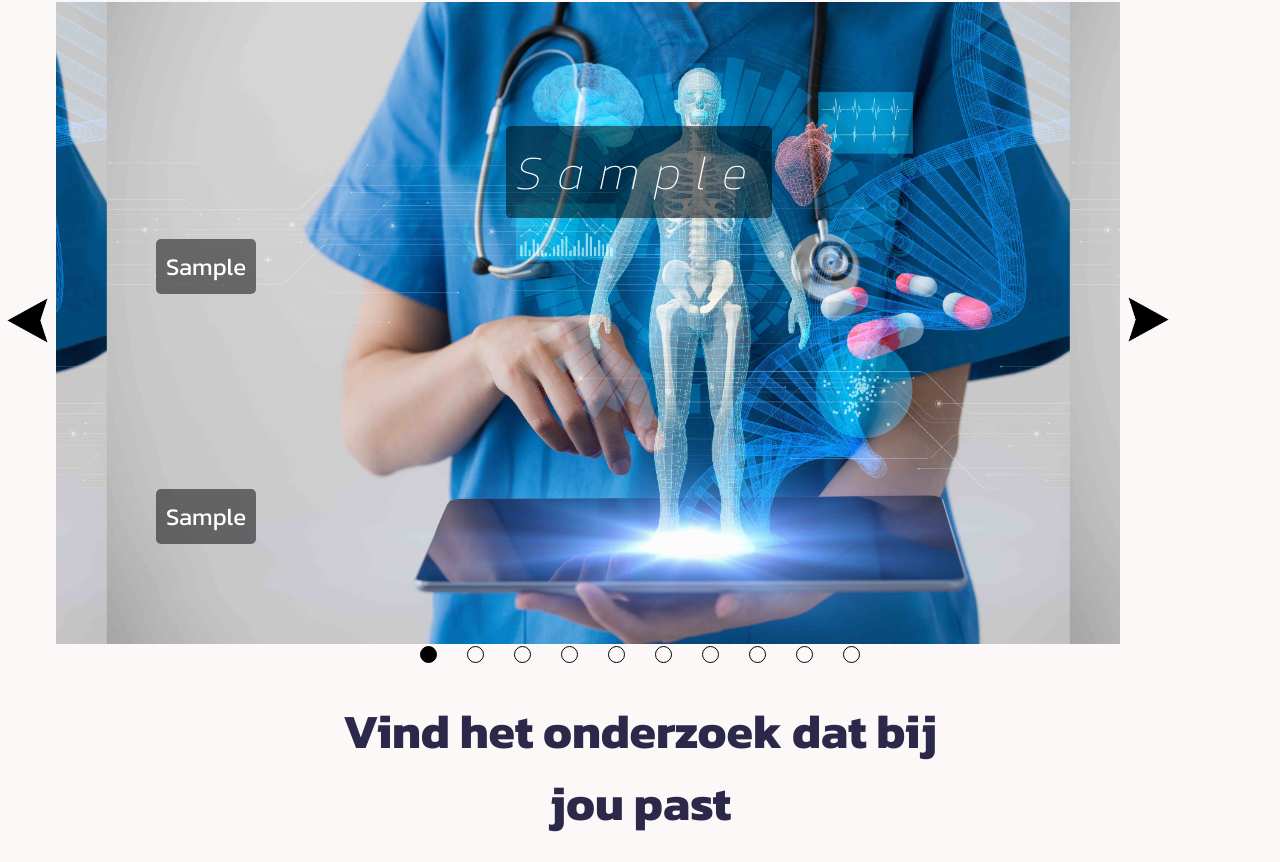
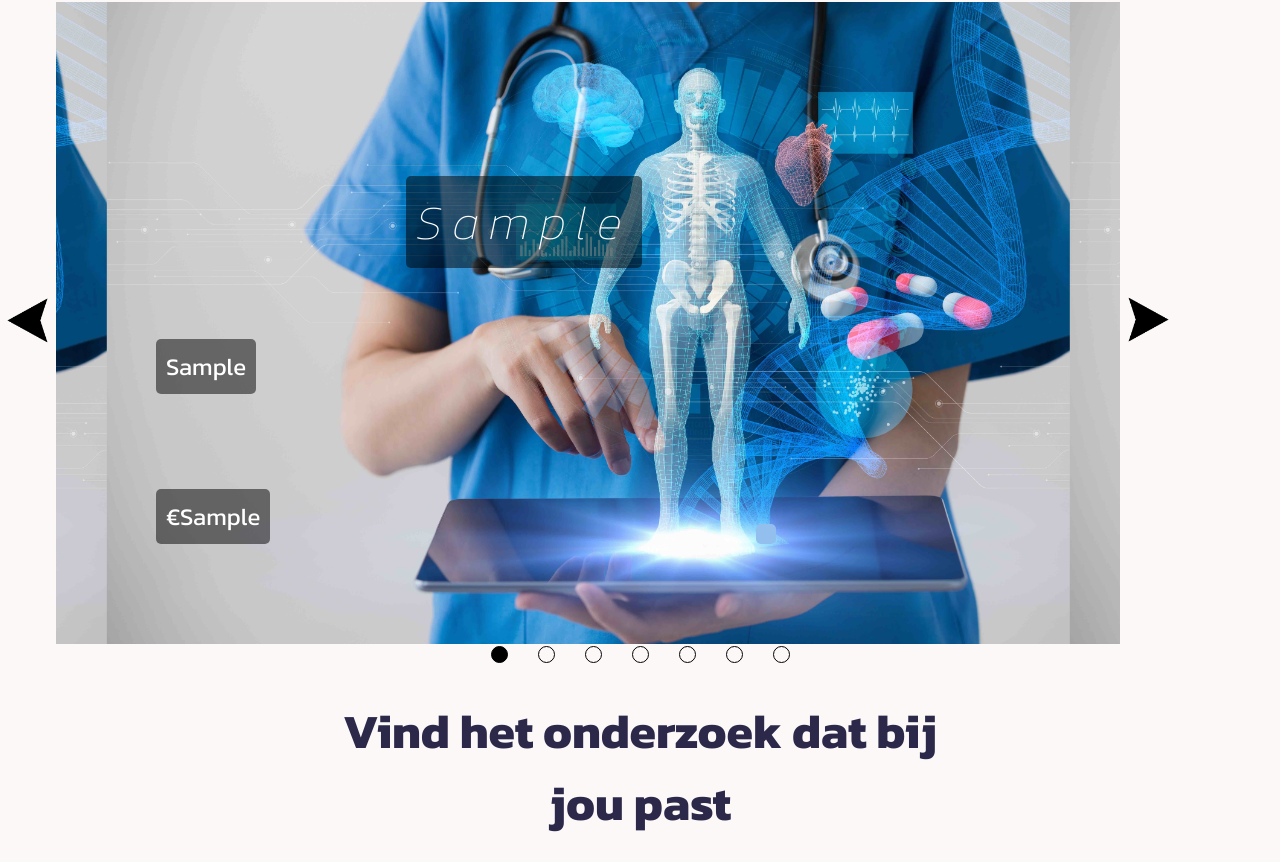
Before and after one commit to justalana/TLE1, a PHP site: page /alle-onderzoeken.php in a window 1280 px wide. Shown: the part 133-995 px from the top of the page. Run offline with PHP 8.4, Linux system fonts and the light colour scheme; tables that the repository leaves empty or names only in its code hold one stand-in row (values such as "Sample post").

Commit message:
css touches

```diff
--- a/css/index.css
+++ b/css/index.css
@@ -88,7 +88,7 @@ nav a:hover {
     text-align: right;
     padding-right: 5vw;
     margin-bottom: -3vh;
-    letter-spacing: 15px;
+    letter-spacing: 10px;
     animation: slideInLeft 2s ease-in-out;
 
 }
@@ -435,3 +435,26 @@ main input{
     object-fit: cover;
     margin-bottom: 1vw;
 }
+
+/*styling van bevestiging.php*/
+.bevestiging{
+    border-bottom: solid 10px #92BFEE;
+    margin-bottom: 5vh;
+    width: 100vw;
+}
+
+.text{
+    display: flex;
+    justify-content: center;
+    padding: 15vh 5vw;
+    font-size: 1.2rem;
+}
+
+.home-button{
+    padding: 2vh 4vw;
+    border-radius: 20px;
+    font-size: 1rem;
+    background-color: #92BFEE;
+    margin: 0 35vw 10vh;
+    width: 30vw;
+}
--- a/css/slideshow.css
+++ b/css/slideshow.css
@@ -31,8 +31,8 @@
     background-color: rgba(0, 0, 0, 0.5);
     padding: 10px;
     border-radius: 5px;
-    bottom: 450px;
-    left: 450px;
+    bottom: 400px;
+    left: 350px;
 }
 
 #description {
@@ -42,7 +42,7 @@
     background-color: rgba(0, 0, 0, 0.5);
     padding: 10px;
     border-radius: 5px;
-    bottom: 350px;
+    bottom: 250px;
     left: 100px;
 }
 
@@ -57,6 +57,19 @@
     left: 100px;
 }
 
+#onderzoek-header {
+    position: absolute;
+    color: black;
+    font-size: 24px;
+    background-color: rgba(0, 0, 0, 0.5);
+    background-color: #92BFEE;
+    padding: 10px;
+    border-radius: 5px;
+    bottom: 100px;
+    left: 700px;
+    cursor:pointer;
+}
+
 .arrow {
     width:50px;
     height:50px;
--- a/js/filleddates.json
+++ b/js/filleddates.json
@@ -32,6 +32,9 @@
         },
         {
             "date": "2024-09-10"
+        },
+        {
+            "date": "2024-10-15"
         }
     ]
 }
--- a/nav-bar.php
+++ b/nav-bar.php
@@ -11,7 +11,7 @@ if (isset($_SESSION['user'])) {?>
             <img src="img/vitalislogo.png" alt="Logo">
         </div>
         <a href="about_us.php">Over ons</a>
-        <a href="profile.php" class="button">Profiel</a>
+        <a href="profile.php" id="button">Profiel</a>
     </div>
 </nav>
 <?php }else {?>
--- a/slideshow.php
+++ b/slideshow.php
@@ -2,8 +2,6 @@
 /** @var mysqli $db */
 
 require_once 'connection.php';
-
-$query = 'SELECT * FROM experiments';
 
 $result = mysqli_query($conn, $query)
 or die('Error '.mysqli_error($conn).' with query '.$query);
@@ -32,15 +30,15 @@ mysqli_close($conn);
     <script type="text/javascript">
         window.addEventListener('load', init);
 
-        let image = ["images/zorg_1.jpg","images/zorg_2.jpg","images/zorg_3.jpg", "images/zorg_4.jpg", "images/zorg_5.jpg", "images/zorg_6.jpg", "images/zorg_7.jpg", "images/zorg_8.jpg", "images/zorg_9.jpg", "images/zorg_10.jpg"];
-        let money= []
-        let title= []
-        let description= []
+        let image = ["images/zorg_1.jpg","images/zorg_2.jpg","images/zorg_3.jpg", "images/zorg_4.jpg", "images/zorg_5.jpg", "images/zorg_6.jpg", "images/zorg_7.jpg"];
+        let money= [];
+        let title= [];
+        let description= [];
 
         <?php foreach ($experiments as $experiment) {?>
 
 
-        money.push("<?= $experiment['money'] ?>");
+        money.push("€<?= $experiment['money'] ?>");
         title.push("<?= $experiment['experiment'] ?>");
         description.push("<?= $experiment['explanation'] ?>");
 
@@ -125,6 +123,7 @@ mysqli_close($conn);
             <div class="title" id="title"></div>
             <div class="description" id="description"></div>
             <div class="money" id="money"></div>
+            <div id="onderzoek-header"></div>
         </td>
         <td align="right">
             <a href="javascript:change_image(1)">
```
